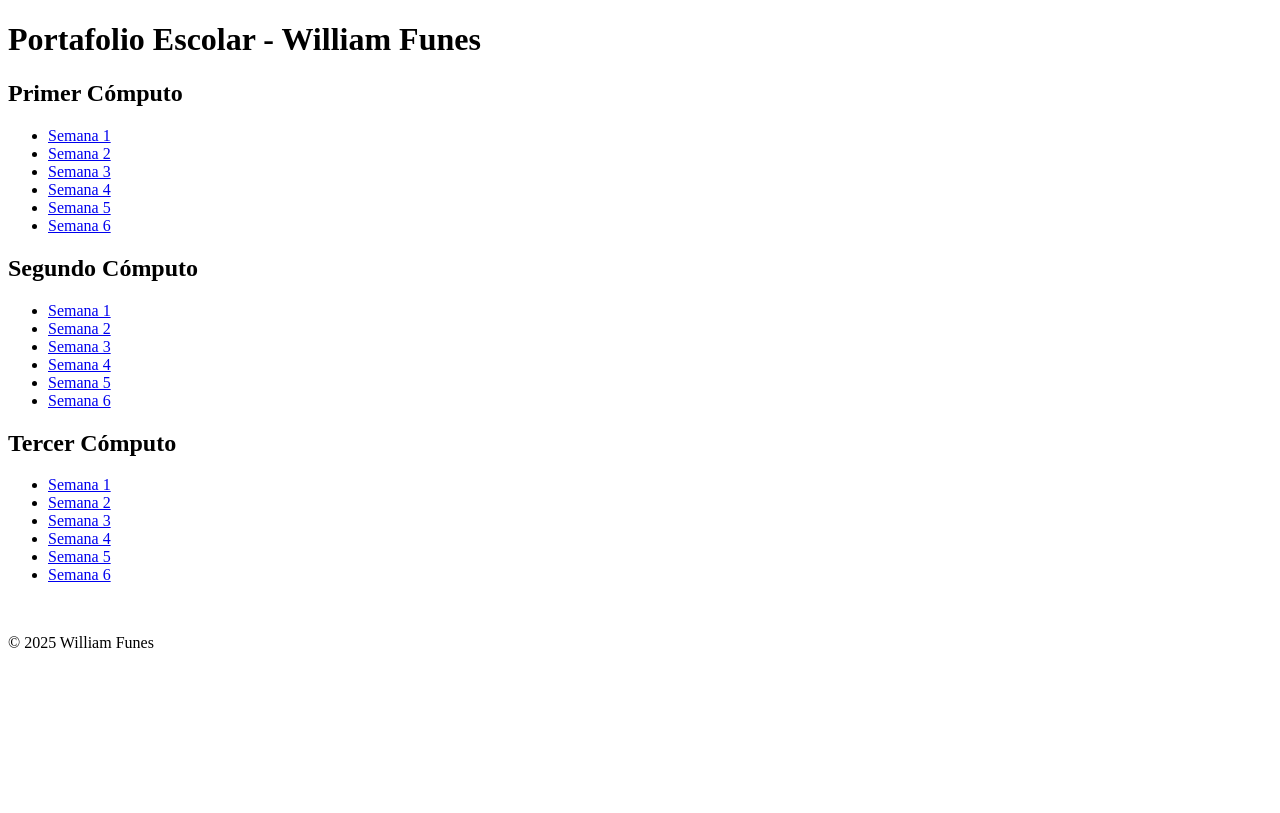
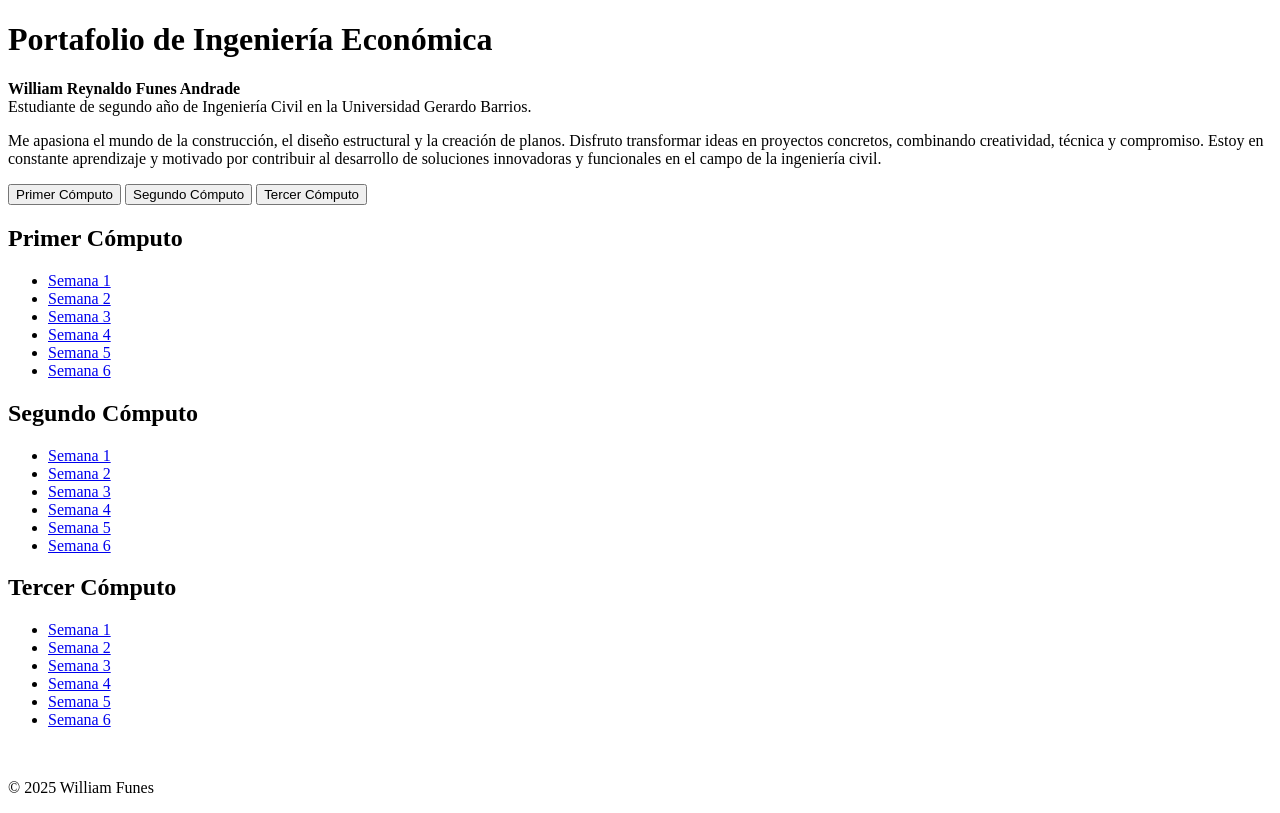
Before and after one commit to William-Funes/portafolio, a plain HTML site: page index.html in a window 1280 px wide. Drawn offline with Linux system fonts and the light colour scheme.

Commit message:
Update index.html

```diff
--- a/index.html
+++ b/index.html
@@ -2,11 +2,26 @@
 <html lang="es">
 <head>
   <meta charset="UTF-8">
-  <title>Portafolio Escolar - William Funes</title>
+  <title>Portafolio de Ingeniería Económica - William Funes</title>
+  <link rel="stylesheet" href="style.css">
 </head>
 <body>
-  <h1>Portafolio Escolar - William Funes</h1>
 
+  <h1>Portafolio de Ingeniería Económica</h1>
+
+  <div class="descripcion">
+    <p><strong>William Reynaldo Funes Andrade</strong><br>
+    Estudiante de segundo año de Ingeniería Civil en la Universidad Gerardo Barrios.</p>
+    <p>Me apasiona el mundo de la construcción, el diseño estructural y la creación de planos. Disfruto transformar ideas en proyectos concretos, combinando creatividad, técnica y compromiso. Estoy en constante aprendizaje y motivado por contribuir al desarrollo de soluciones innovadoras y funcionales en el campo de la ingeniería civil.</p>
+  </div>
+
+  <div class="botones">
+    <button onclick="mostrar('c1')">Primer Cómputo</button>
+    <button onclick="mostrar('c2')">Segundo Cómputo</button>
+    <button onclick="mostrar('c3')">Tercer Cómputo</button>
+  </div>
+
+  <div id="c1" class="seccion">
     <h2>Primer Cómputo</h2>
     <ul>
       <li><a href="documentos/computo1_semana1.pdf" target="_blank">Semana 1</a></li>
@@ -16,7 +31,9 @@
       <li><a href="documentos/computo1_semana5.pdf" target="_blank">Semana 5</a></li>
       <li><a href="documentos/computo1_semana6.pdf" target="_blank">Semana 6</a></li>
     </ul>
+  </div>
 
+  <div id="c2" class="seccion">
     <h2>Segundo Cómputo</h2>
     <ul>
       <li><a href="documentos/computo2_semana1.pdf" target="_blank">Semana 1</a></li>
@@ -26,7 +43,9 @@
       <li><a href="documentos/computo2_semana5.pdf" target="_blank">Semana 5</a></li>
       <li><a href="documentos/computo2_semana6.pdf" target="_blank">Semana 6</a></li>
     </ul>
+  </div>
 
+  <div id="c3" class="seccion">
     <h2>Tercer Cómputo</h2>
     <ul>
       <li><a href="documentos/computo3_semana1.pdf" target="_blank">Semana 1</a></li>
@@ -36,7 +55,10 @@
       <li><a href="documentos/computo3_semana5.pdf" target="_blank">Semana 5</a></li>
       <li><a href="documentos/computo3_semana6.pdf" target="_blank">Semana 6</a></li>
     </ul>
+  </div>
 
   <p style="margin-top: 50px;">&copy; 2025 William Funes</p>
+
+  <script src="script.js"></script>
 </body>
 </html>
```
Lines whose indentation alone changed are shown as unchanged.
